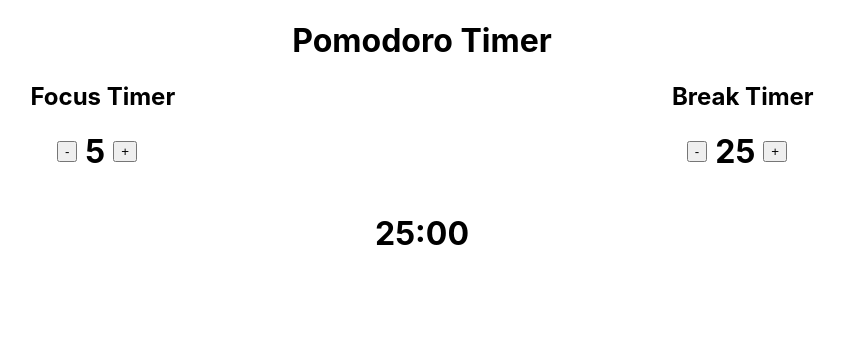
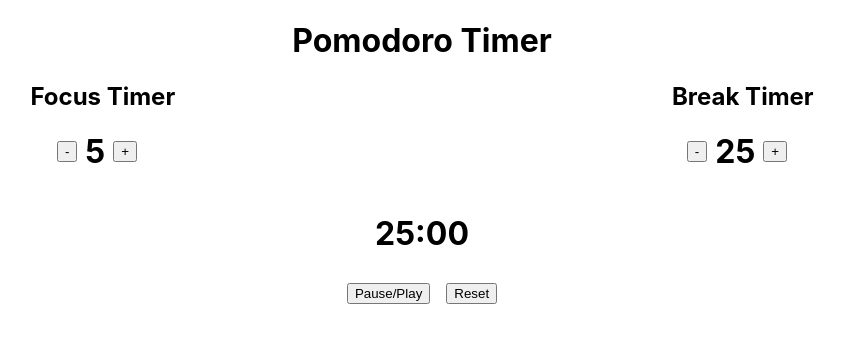
Before and after one commit to Eilima/playground, a React (Create React App) app in the folder pomodoro-clock/pomodoro-clock/: page / in a window 1280 px wide. Shown: the top 342 px of the page, without its empty margins (218-1063 px from the left). Built offline with nearby package versions, Linux system fonts and the light colour scheme.

Commit message:
Add Controls.js component

```diff
--- a/pomodoro-clock/pomodoro-clock/src/components/Clock.js
+++ b/pomodoro-clock/pomodoro-clock/src/components/Clock.js
@@ -1,5 +1,6 @@
 import React from "react";
 import { Timer } from "./Timer";
+import { Controls } from "./Controls";
 
 export class Clock extends React.Component {
   state = {
@@ -36,6 +37,7 @@ export class Clock extends React.Component {
       <div>
         <Timer focusTime={this.state.focusTime} breakTime={this.state.breakTime} timerClick={this.timerClick} />
         <h1 className='title-level'>{this.clockify()}</h1>
+        <Controls />
       </div>
     );
   }
```
